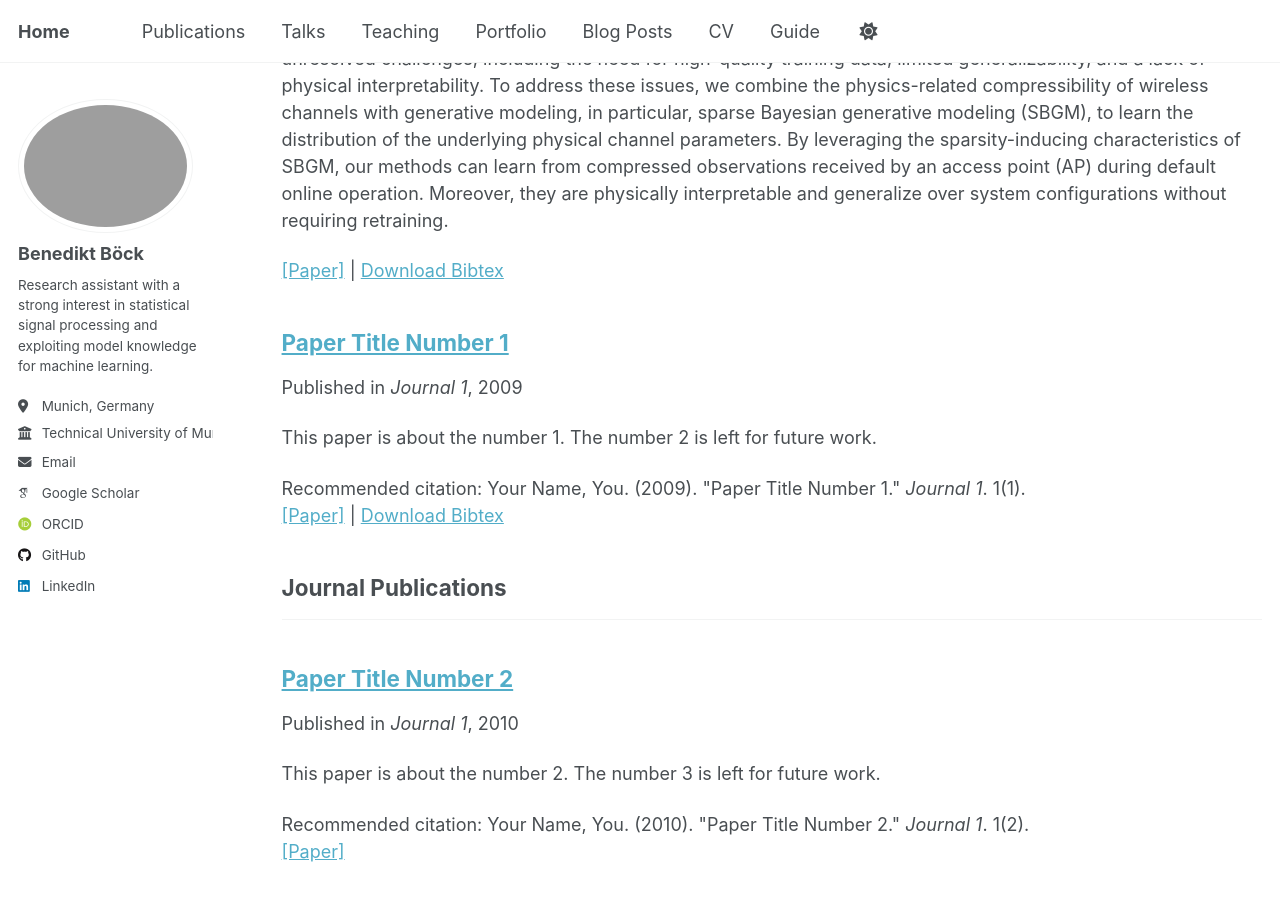
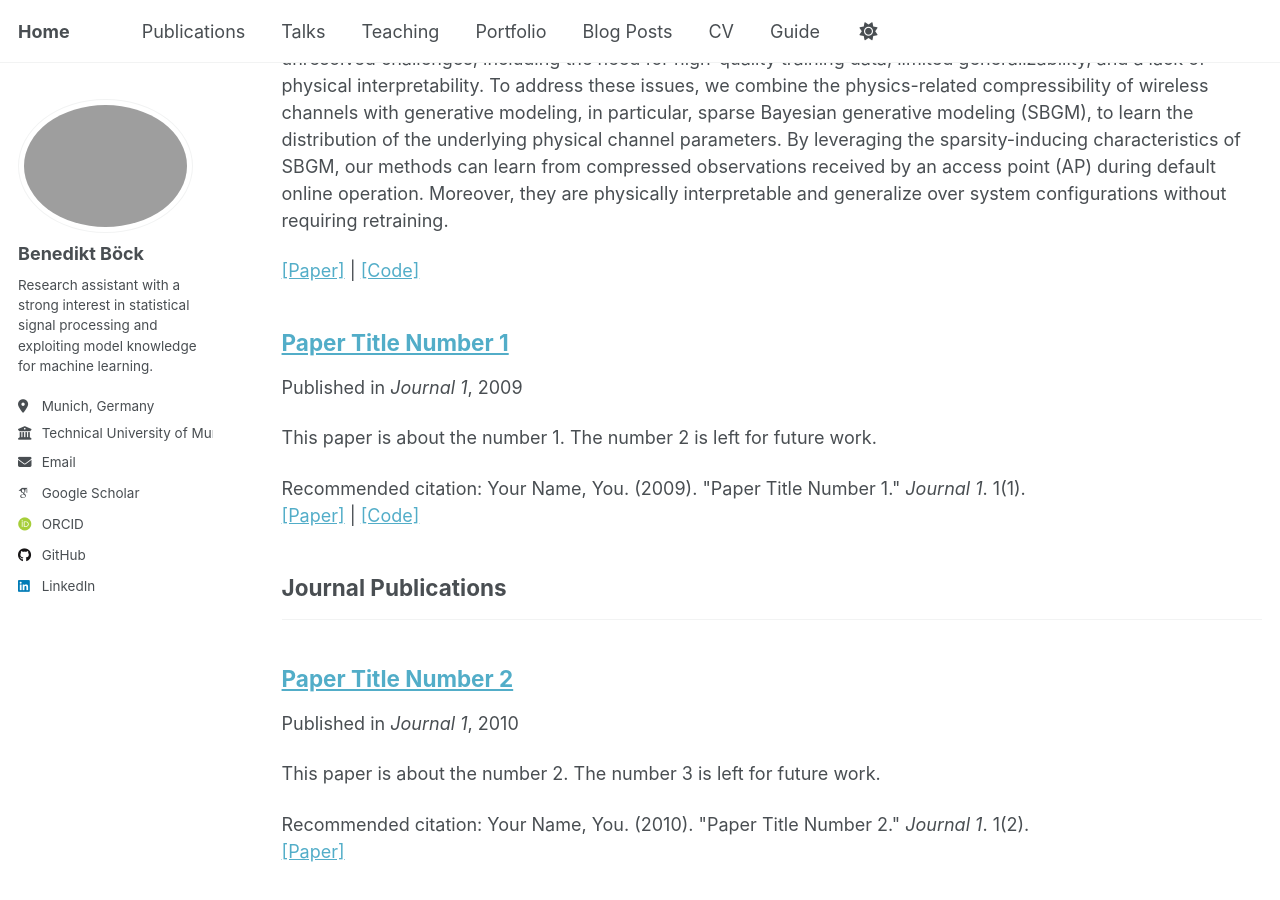
Before and after one commit to beneboeck/beneboeck.github.io, a Jekyll site: the page built from _pages/publications.html, in a window 1280 px wide and 900 px high, scrolled down 436 px. Built offline with Jekyll 4.4.1, drawn with Linux system fonts in a browser that asks for light colours; some web fonts are replaced; a script that is not in the unit is left out.

Commit message:
Update archive-single.html

```diff
--- a/_includes/archive-single.html
+++ b/_includes/archive-single.html
@@ -57,27 +57,27 @@
     {% elsif post.citation and post.paperurl and post.codeurl %}
       <p>Recommended citation: {{ post.citation }}<br /><a href="{{ post.paperurl }}">[Paper]</a> | <a href="{{ post.codeurl }}">[Code]</a></p>
     {% elsif post.citation and post.paperurl and post.bibtexurl %}
-      <p>Recommended citation: {{ post.citation }}<br /><a href="{{ post.paperurl }}">[Paper]</a> | <a href="{{ post.bibtexurl }}">Download Bibtex</a></p>
+      <p>Recommended citation: {{ post.citation }}<br /><a href="{{ post.paperurl }}">[Paper]</a> | <a href="{{ post.bibtexurl }}">[Code]</a></p>
     {% elsif post.citation and post.paperurl %}
       <p>Recommended citation: {{ post.citation }}<br /><a href="{{ post.paperurl }}">[Paper]</a></p>
     {% elsif post.citation and post.codeurl and post.bibtexurl %}
-      <p>Recommended citation: {{ post.citation }}<br /><a href="{{ post.codeurl }}">[Code]</a> | <a href="{{ post.bibtexurl}}">Download Bibtex</a></p>
+      <p>Recommended citation: {{ post.citation }}<br /><a href="{{ post.codeurl }}">[Code]</a> | <a href="{{ post.bibtexurl}}">[Code]</a></p>
     {% elsif post.citation and post.codeurl %}
       <p>Recommended citation: {{ post.citation }}<br /><a href="{{ post.codeurl }}">[Code]</a></p>
     {% elsif post.citation and post.bibtexurl %}
-      <p>Recommended citation: {{ post.citation }}<br /><a href="{{ post.bibtexurl }}">Download Bibtex</a></p>
+      <p>Recommended citation: {{ post.citation }}<br /><a href="{{ post.bibtexurl }}">[Code]</a></p>
     {% elsif post.citation %}
       <p>Recommended citation: {{ post.citation }}</p>
     {% elsif post.paperurl and post.bibtexurl %}
-      <p><a href=" {{ post.paperurl }} ">[Paper]</a> | <a href="{{ post.bibtexurl }}">Download Bibtex</a></p>
+      <p><a href=" {{ post.paperurl }} ">[Paper]</a> | <a href="{{ post.bibtexurl }}">[Code]</a></p>
     {% elsif post.paperurl %}
       <p><a href=" {{ post.paperurl }} ">[Paper]</a></p>
     {% elsif post.codeurl and post.bibtexurl %}
-      <p><a href="{{ post.codeurl }}">[Code]</a> | <a href="{{ post.bibtexurl }}">Download Bibtex</a></p>
+      <p><a href="{{ post.codeurl }}">[Code]</a> | <a href="{{ post.bibtexurl }}">[Code]</a></p>
     {% elsif post.codeurl %}
       <p><a href="{{ post.codeurl }}">[Code]</a></p>
     {% elsif post.bibtexurl %}
-      <p><a href="{{ post.bibtexurl }}">Download Bibtex</a></p>
+      <p><a href="{{ post.bibtexurl }}">[Code]</a></p>
     {% endif %}
 
   </article>
```
